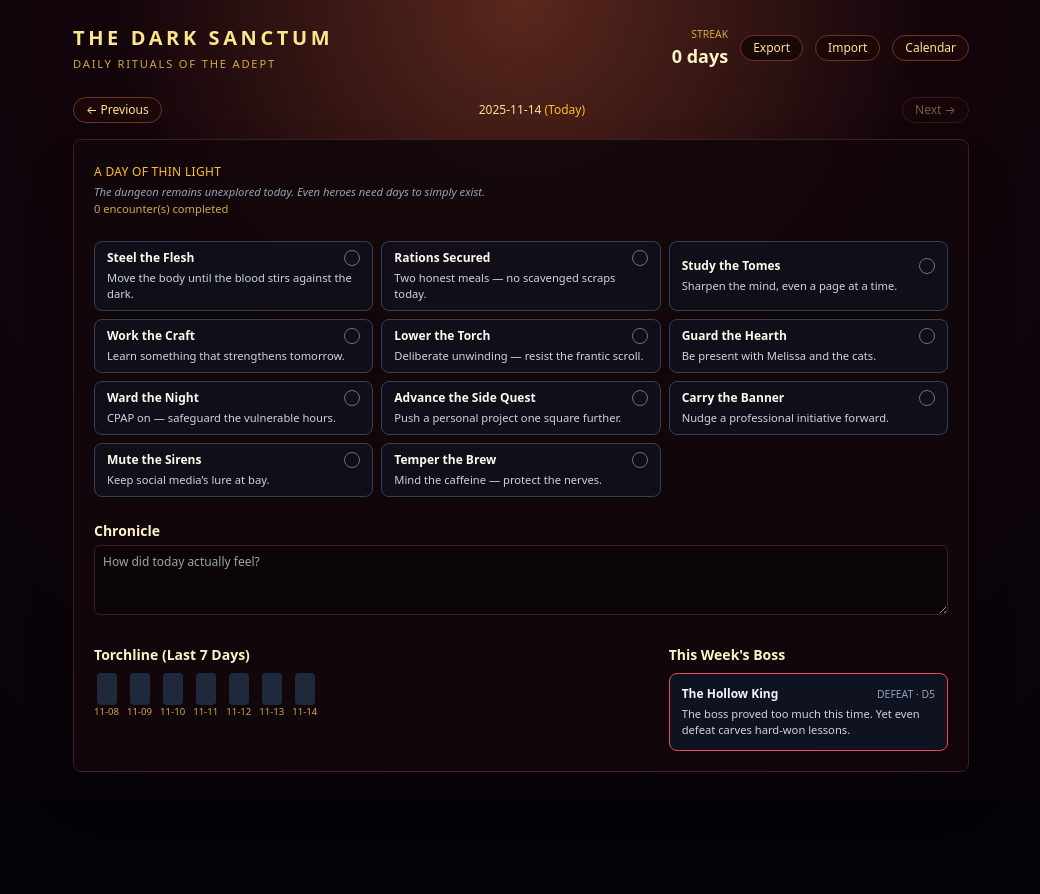
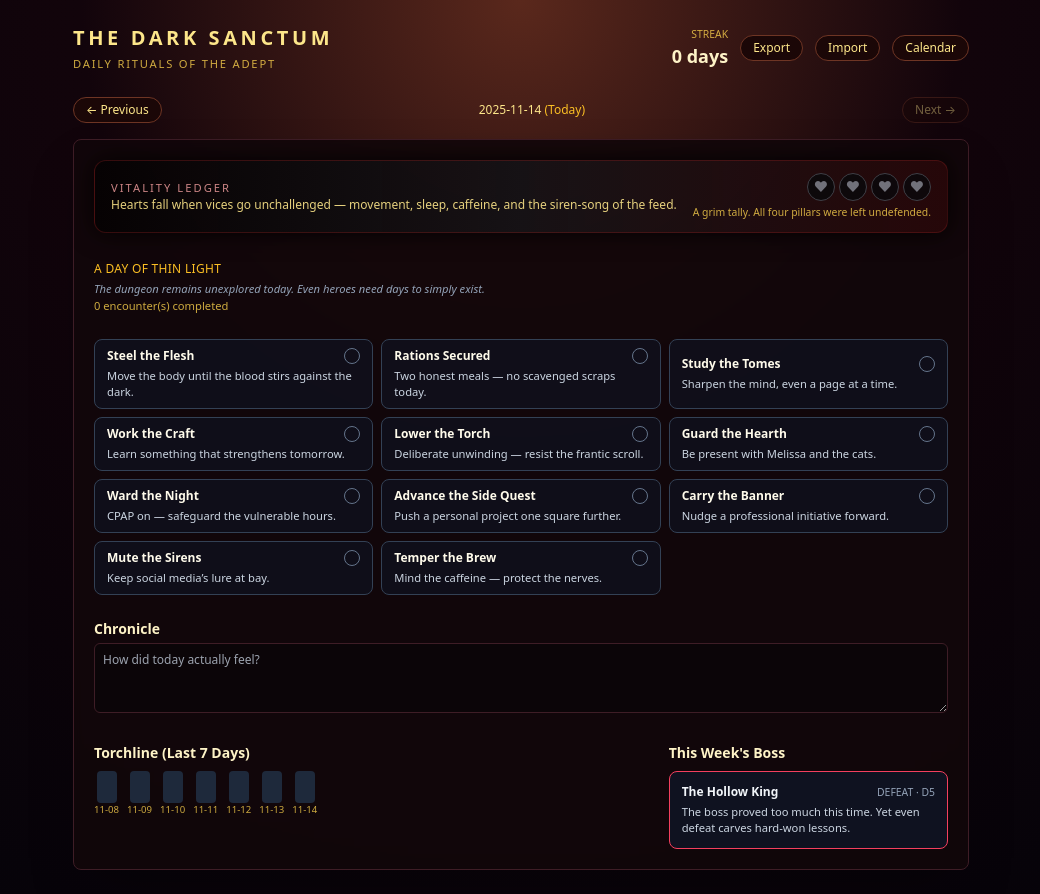
Before and after one commit to Laz627/darkest-dungeon-local-tracker, a Next.js app: page / in a window 1280 px wide. Shown: the whole page, without its empty margins (119-1159 px from the left). Before the commit the page ends 800 px from the top, so only its background shows below. Built offline with nearby package versions, Linux system fonts and the light colour scheme.

Commit message:
Add files via upload

```diff
--- a/pages/index.tsx
+++ b/pages/index.tsx
@@ -75,6 +75,40 @@ const HABITS: Habit[] = [
   },
 ];
 
+// === HEART SYSTEM ===
+const HEART_CORE_HABITS = [
+  "exercise", // movement / no exercise
+  "mental_health", // social media overuse
+  "physical_health", // caffeine overuse
+  "sleep_cpap", // sleep / CPAP
+] as const;
+
+type HeartCoreHabitId = (typeof HEART_CORE_HABITS)[number];
+
+function computeDailyHearts(entry: DayEntry): {
+  hearts: number;
+  max: number;
+  missing: HeartCoreHabitId[];
+} {
+  const max = HEART_CORE_HABITS.length;
+  if (!entry || !entry.completedHabitIds) {
+    return { hearts: 0, max, missing: [...HEART_CORE_HABITS] };
+  }
+
+  const completed = new Set(entry.completedHabitIds);
+  const missing: HeartCoreHabitId[] = [];
+
+  HEART_CORE_HABITS.forEach((id) => {
+    if (!completed.has(id)) {
+      missing.push(id);
+    }
+  });
+
+  const hearts = Math.max(0, max - missing.length);
+  return { hearts, max, missing };
+}
+
+
 // === STREAK ===
 function computeStreak(days: DaysState, startDate: string): number {
   let streak = 0;
@@ -143,6 +177,8 @@ export default function HomePage() {
   const boss = generateBossFight(weekStart, weeklyScore);
 
   const monthKey = getMonthKeyFromDate(currentDate);
+
+  const hearts = computeDailyHearts(entry);
 
   // === TASK TOGGLE ===
   const toggleHabit = (id: string) => {
@@ -263,6 +299,56 @@ export default function HomePage() {
 
       {/* MAIN CARD */}
       <main className="w-full max-w-4xl sanctum-card p-5 flex flex-col gap-6">
+        {/* HEARTS */}
+        <section className="flex flex-col sm:flex-row sm:items-center sm:justify-between gap-3 border border-red-900/40 bg-gradient-to-r from-black/60 via-zinc-900/70 to-red-950/40 rounded-xl px-4 py-3 shadow-[0_0_24px_rgba(0,0,0,0.85)]">
+          <div>
+            <div className="text-[0.7rem] uppercase tracking-[0.18em] text-red-300/80">
+              Vitality Ledger
+            </div>
+            <div className="text-xs text-amber-200/90">
+              Hearts fall when vices go unchallenged — movement, sleep, caffeine, and the siren-song of the feed.
+            </div>
+          </div>
+          <div className="flex flex-col items-end gap-1">
+            <div className="flex items-center gap-1">
+              {Array.from({ length: hearts.max }).map((_, i) => {
+                const filled = i < hearts.hearts;
+                return (
+                  <span
+                    key={i}
+                    className={`w-7 h-7 flex items-center justify-center rounded-full border text-sm leading-none ${
+                      filled
+                        ? "bg-red-700/80 border-red-400 text-red-100 shadow-[0_0_18px_rgba(248,113,113,0.85)]"
+                        : "bg-zinc-950/80 border-zinc-700 text-zinc-500"
+                    }`}
+                    aria-hidden="true"
+                  >
+                    ♥
+                  </span>
+                );
+              })}
+            </div>
+            <div className="text-[0.65rem] text-amber-300/80">
+              {hearts.hearts === hearts.max ? (
+                <>Resolutions intact. The vices skulk in silence.</>
+              ) : hearts.hearts === 0 ? (
+                <>A grim tally. All four pillars were left undefended.</>
+              ) : (
+                <>
+                  Lost hearts:{" "}
+                  {hearts.missing
+                    .map((id) => {
+                      const habit = HABITS.find((h) => h.id === id);
+                      return habit ? habit.label : id;
+                    })
+                    .join(", ")}
+                  .
+                </>
+              )}
+            </div>
+          </div>
+        </section>
+
         {/* TITLE */}
         <section>
           <DailyTitle
```
